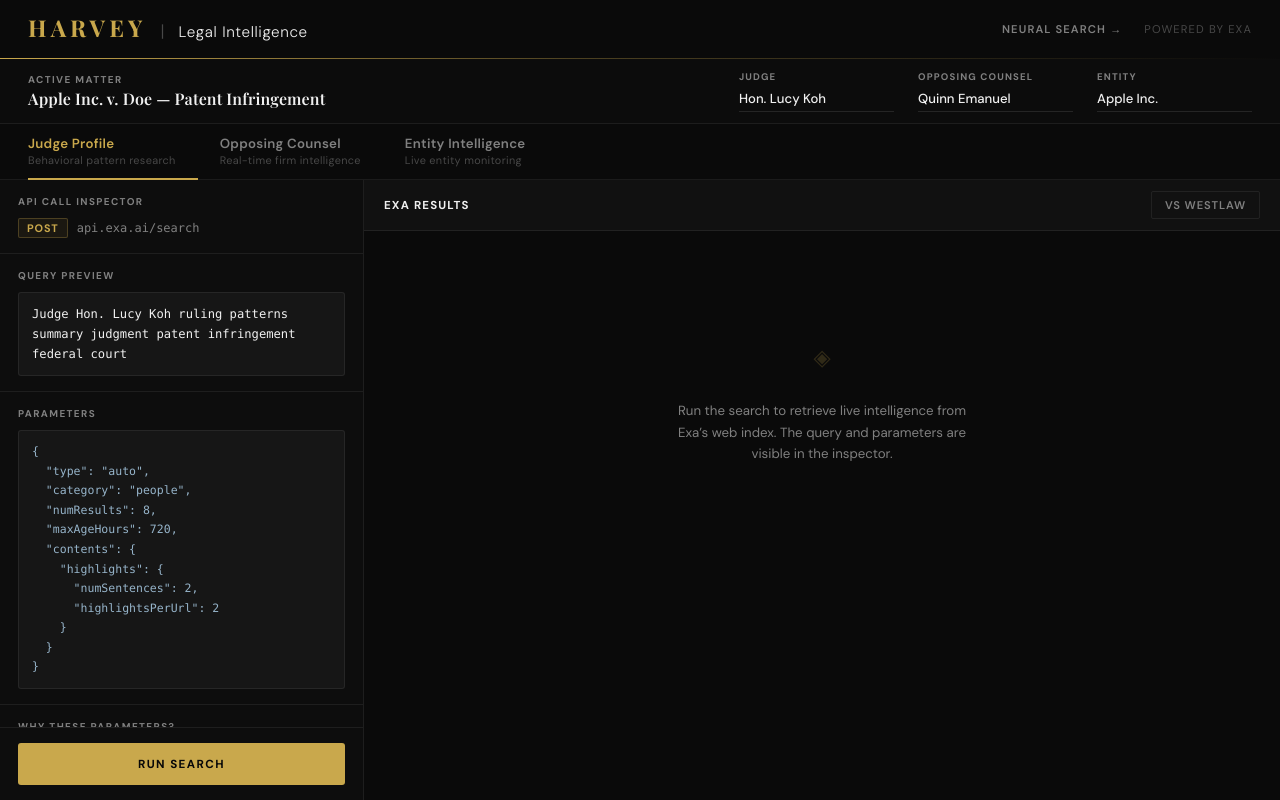
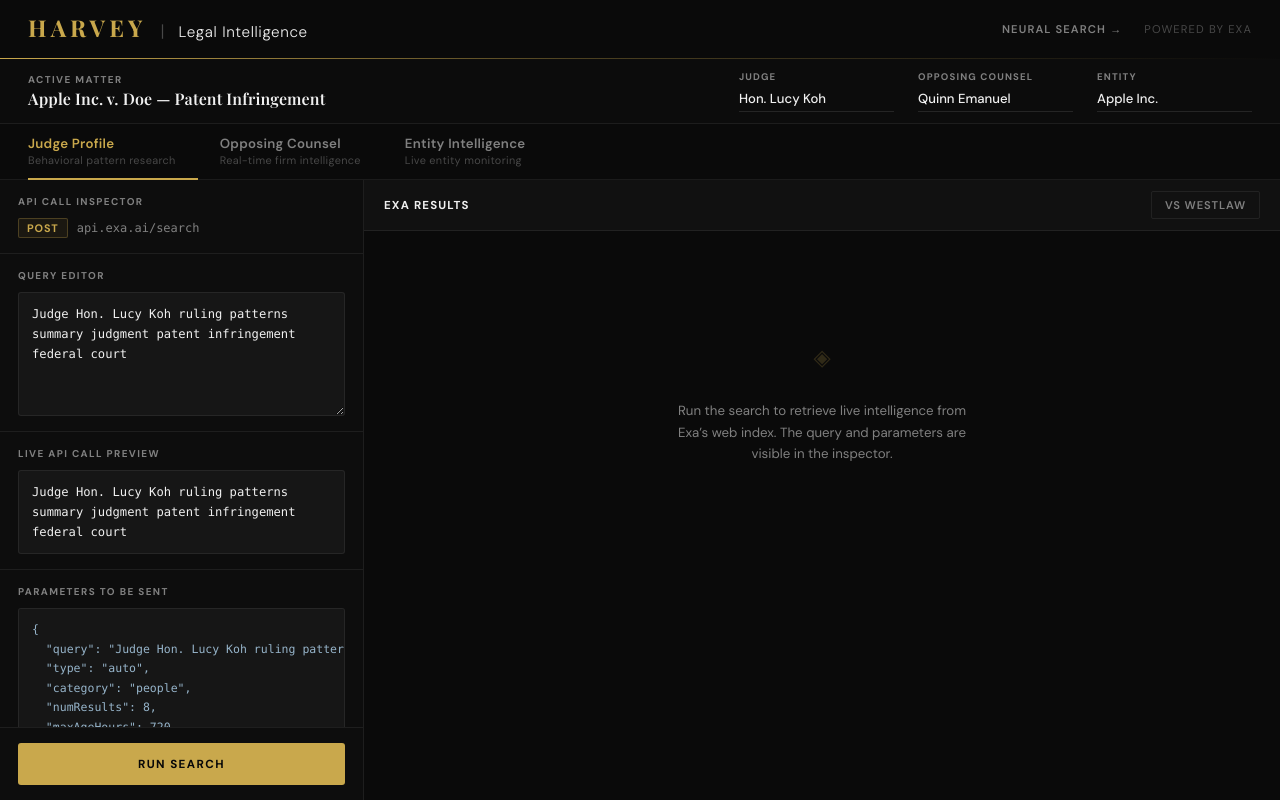
Before and after one commit to roycclu/exa-harvey-demo, a Next.js app: page /intelligence in a window 1280 px wide. Built offline with nearby package versions, Linux system fonts and the light colour scheme.

Commit message:
Add live intelligence request inspector

```diff
--- a/app/api/intelligence/route.ts
+++ b/app/api/intelligence/route.ts
@@ -24,6 +24,7 @@
   tab: TabId;
   query: string;
   request: Record<string, unknown>;
+  response: Record<string, unknown>;
   results: IntelligenceResult[];
 };
 
@@ -105,6 +106,7 @@
       judgeName?: string;
       firmName?: string;
       entityName?: string;
+      query?: string;
     };
 
     const tab = body.tab as TabId | undefined;
@@ -116,7 +118,8 @@
     const firmName = body.firmName?.trim() || "Quinn Emanuel";
     const entityName = body.entityName?.trim() || "Apple Inc.";
 
-    const query = buildQuery(tab, judgeName, firmName, entityName);
+    const query =
+      body.query?.trim() || buildQuery(tab, judgeName, firmName, entityName);
     attemptedQuery = query;
 
     const requestPayload = buildExaRequest(tab, query);
@@ -139,7 +142,9 @@
       );
     }
 
-    const data = (await exaResponse.json()) as { results?: Record<string, unknown>[] };
+    const data = (await exaResponse.json()) as Record<string, unknown> & {
+      results?: Record<string, unknown>[];
+    };
     const rawResults = data.results ?? [];
 
     const results: IntelligenceResult[] = rawResults
@@ -177,6 +182,7 @@
       tab,
       query,
       request: requestPayload,
+      response: data,
       results
     };
 
--- a/app/intelligence/page.module.css
+++ b/app/intelligence/page.module.css
@@ -311,6 +311,25 @@
   word-break: break-word;
 }
 
+.queryEditor {
+  width: 100%;
+  min-height: 124px;
+  resize: vertical;
+  border: 1px solid var(--border);
+  border-radius: 3px;
+  background: var(--surface-2);
+  color: var(--text);
+  padding: 11px 13px;
+  font-family: "SFMono-Regular", Consolas, "Liberation Mono", Menlo, monospace;
+  font-size: 0.76rem;
+  line-height: 1.65;
+}
+
+.queryEditor:focus {
+  outline: none;
+  border-color: var(--accent);
+}
+
 .jsonBlock {
   margin: 0;
   font-family: "SFMono-Regular", Consolas, "Liberation Mono", Menlo, monospace;
@@ -438,6 +457,11 @@
 .resultsPanelBody {
   flex: 1;
   overflow-y: auto;
+}
+
+.resultsStack {
+  display: grid;
+  gap: 14px;
 }
 
 /* ─── WESTLAW COVERAGE PANE ─── */
@@ -627,6 +651,47 @@
   gap: 0;
 }
 
+.rawResponseSection {
+  display: grid;
+  gap: 10px;
+  padding: 0 20px 20px;
+}
+
+.rawResponseToggle {
+  width: fit-content;
+  min-height: 30px;
+  padding: 0 12px;
+  background: transparent;
+  color: var(--muted);
+  border: 1px solid var(--border);
+  border-radius: 2px;
+  font-size: 0.7rem;
+  font-weight: 600;
+  letter-spacing: 0.08em;
+  text-transform: uppercase;
+  cursor: pointer;
+  transition: all 140ms ease;
+}
+
+.rawResponseToggle:hover {
+  border-color: rgba(255, 255, 255, 0.18);
+  color: var(--text);
+}
+
+.rawResponseBlock {
+  margin: 0;
+  padding: 14px;
+  overflow-x: auto;
+  border-radius: 3px;
+  background: #0b0b0b;
+  border: 1px solid var(--border);
+  color: #96B4CA;
+  font-size: 0.72rem;
+  line-height: 1.65;
+  font-family: "SFMono-Regular", Consolas, "Liberation Mono", Menlo, monospace;
+  white-space: pre;
+}
+
 /* ─── RESULT CARD ─── */
 
 .resultCard {
--- a/app/intelligence/page.tsx
+++ b/app/intelligence/page.tsx
@@ -26,6 +26,7 @@
   error: string | null;
   executedQuery: string | null;
   executedRequest: Record<string, unknown> | null;
+  executedResponse: Record<string, unknown> | null;
 };
 
 // ─── Tab configuration ───────────────────────────────────────────────────────
@@ -106,12 +107,8 @@
 
 function buildPreviewPayload(
   tab: TabId,
-  judgeName: string,
-  firmName: string,
-  entityName: string
+  query: string
 ): Record<string, unknown> {
-  const inputs: Record<TabId, string> = { judge: judgeName, counsel: firmName, entity: entityName };
-  const query = TAB_CONFIG[tab].buildQuery(inputs[tab]);
   const { highlights: _h, ...restParams } = TAB_CONFIG[tab].previewParams as Record<string, unknown>;
   return {
     query,
@@ -121,7 +118,14 @@
 }
 
 function makeTabState(): TabState {
-  return { results: null, pending: false, error: null, executedQuery: null, executedRequest: null };
+  return {
+    results: null,
+    pending: false,
+    error: null,
+    executedQuery: null,
+    executedRequest: null,
+    executedResponse: null
+  };
 }
 
 // ─── Page component ──────────────────────────────────────────────────────────
@@ -131,6 +135,12 @@
   const [judgeName, setJudgeName] = useState("Hon. Lucy Koh");
   const [firmName, setFirmName] = useState("Quinn Emanuel");
   const [entityName, setEntityName] = useState("Apple Inc.");
+  const [tabQueries, setTabQueries] = useState<Record<TabId, string>>({
+    judge: TAB_CONFIG.judge.buildQuery("Hon. Lucy Koh"),
+    counsel: TAB_CONFIG.counsel.buildQuery("Quinn Emanuel"),
+    entity: TAB_CONFIG.entity.buildQuery("Apple Inc.")
+  });
+  const [showRawResponse, setShowRawResponse] = useState(false);
 
   const [westlawMode, setWestlawMode] = useState<Record<TabId, boolean>>({
     judge: false,
@@ -147,17 +157,15 @@
   const cfg = TAB_CONFIG[activeTab];
   const ts = tabStates[activeTab];
   const isWestlaw = westlawMode[activeTab];
+  const liveQuery = tabQueries[activeTab];
 
   const previewPayload = useMemo(
-    () => buildPreviewPayload(activeTab, judgeName, firmName, entityName),
-    [activeTab, judgeName, firmName, entityName]
+    () => buildPreviewPayload(activeTab, liveQuery),
+    [activeTab, liveQuery]
   );
 
   // After a run, show the actual request returned from the API; otherwise show preview
   const inspectorPayload = ts.executedRequest ?? previewPayload;
-
-  // Separate query from the rest of the params for cleaner display
-  const { query: inspectorQuery, ...inspectorParams } = inspectorPayload;
 
   async function runSearch() {
     setTabStates((prev) => ({
@@ -166,19 +174,36 @@
     }));
 
     try {
+      const clientRequest = {
+        url: "/api/intelligence",
+        method: "POST",
+        headers: { "Content-Type": "application/json" },
+        body: { tab: activeTab, judgeName, firmName, entityName, query: liveQuery }
+      };
+      console.groupCollapsed(`[Intelligence] ${activeTab} request`);
+      console.log("Request", clientRequest);
+      console.log("Exa request preview", previewPayload);
+      console.groupEnd();
+
       const res = await fetch("/api/intelligence", {
         method: "POST",
         headers: { "Content-Type": "application/json" },
-        body: JSON.stringify({ tab: activeTab, judgeName, firmName, entityName })
+        body: JSON.stringify(clientRequest.body)
       });
 
       const data = (await res.json()) as {
         results?: IntelligenceResult[];
         query?: string;
         request?: Record<string, unknown>;
+        response?: Record<string, unknown>;
         error?: string;
         attemptedQuery?: string;
       };
+
+      console.groupCollapsed(`[Intelligence] ${activeTab} response`);
+      console.log("Status", res.status);
+      console.log("Response JSON", data);
+      console.groupEnd();
 
       if (!res.ok) {
         throw Object.assign(new Error(data.error || "Search failed."), {
@@ -193,14 +218,23 @@
           error: null,
           results: data.results ?? [],
           executedQuery: data.query ?? null,
-          executedRequest: data.request ?? null
+          executedRequest: data.request ?? null,
+          executedResponse: data.response ?? data
         }
       }));
     } catch (err) {
       const msg = err instanceof Error ? err.message : "Search failed.";
+      console.groupCollapsed(`[Intelligence] ${activeTab} error`);
+      console.error(err);
+      console.groupEnd();
       setTabStates((prev) => ({
         ...prev,
-        [activeTab]: { ...prev[activeTab], pending: false, error: msg }
+        [activeTab]: {
+          ...prev[activeTab],
+          pending: false,
+          error: msg,
+          executedResponse: null
+        }
       }));
     }
   }
@@ -213,6 +247,17 @@
     setActiveTab(tabId);
     // Reset Westlaw mode when switching tabs so Exa results are front and center
     setWestlawMode((prev) => ({ ...prev, [tabId]: false }));
+  }
+
+  function updateQueryForActiveTab(query: string) {
+    setTabQueries((prev) => ({ ...prev, [activeTab]: query }));
+  }
+
+  function syncQuery(tabId: TabId, value: string) {
+    setTabQueries((prev) => ({
+      ...prev,
+      [tabId]: TAB_CONFIG[tabId].buildQuery(value)
+    }));
   }
 
   return (
@@ -248,7 +293,10 @@
               <input
                 className={styles.matterInput}
                 value={judgeName}
-                onChange={(e) => setJudgeName(e.target.value)}
+                onChange={(e) => {
+                  setJudgeName(e.target.value);
+                  syncQuery("judge", e.target.value);
+                }}
                 placeholder="Judge name"
               />
             </label>
@@ -257,7 +305,10 @@
               <input
                 className={styles.matterInput}
                 value={firmName}
-                onChange={(e) => setFirmName(e.target.value)}
+                onChange={(e) => {
+                  setFirmName(e.target.value);
+                  syncQuery("counsel", e.target.value);
+                }}
                 placeholder="Firm name"
               />
             </label>
@@ -266,7 +317,10 @@
               <input
                 className={styles.matterInput}
                 value={entityName}
-                onChange={(e) => setEntityName(e.target.value)}
+                onChange={(e) => {
+                  setEntityName(e.target.value);
+                  syncQuery("entity", e.target.value);
+                }}
                 placeholder="Entity name"
               />
             </label>
@@ -308,17 +362,22 @@
           </div>
 
           <div className={styles.inspectorSection}>
-            <div className={styles.sectionLabel}>
-              {ts.executedRequest ? "Executed query" : "Query preview"}
-            </div>
-            <div className={styles.queryBlock}>{String(inspectorQuery ?? "")}</div>
+            <div className={styles.sectionLabel}>Query editor</div>
+            <textarea
+              className={styles.queryEditor}
+              value={liveQuery}
+              onChange={(e) => updateQueryForActiveTab(e.target.value)}
+            />
           </div>
 
           <div className={styles.inspectorSection}>
-            <div className={styles.sectionLabel}>
-              {ts.executedRequest ? "Executed parameters" : "Parameters"}
+            <div className={styles.sectionLabel}>Live API call preview</div>
+            <div className={styles.queryBlock}>{String(previewPayload.query ?? "")}</div>
           </div>
-            <pre className={styles.jsonBlock}>{prettyJson(inspectorParams)}</pre>
+
+          <div className={styles.inspectorSection}>
+            <div className={styles.sectionLabel}>Parameters to be sent</div>
+            <pre className={styles.jsonBlock}>{prettyJson(previewPayload)}</pre>
           </div>
 
           <div className={styles.inspectorSection}>
@@ -415,6 +474,7 @@
 
             {/* ── Results ── */}
             {!isWestlaw && !ts.pending && ts.results !== null && (
+              <div className={styles.resultsStack}>
                 <div className={styles.resultsList}>
                   {ts.results.length === 0 ? (
                     <div className={styles.emptyPane}>
@@ -455,6 +515,22 @@
                     ))
                   )}
                 </div>
+
+                <div className={styles.rawResponseSection}>
+                  <button
+                    className={styles.rawResponseToggle}
+                    onClick={() => setShowRawResponse((current) => !current)}
+                    type="button"
+                  >
+                    {showRawResponse ? "Hide raw API response" : "Show raw API response"}
+                  </button>
+                  {showRawResponse && (
+                    <pre className={styles.rawResponseBlock}>
+                      {prettyJson(ts.executedResponse ?? {})}
+                    </pre>
+                  )}
+                </div>
+              </div>
             )}
           </div>
         </div>
```
Lines whose indentation alone changed are shown as unchanged.
